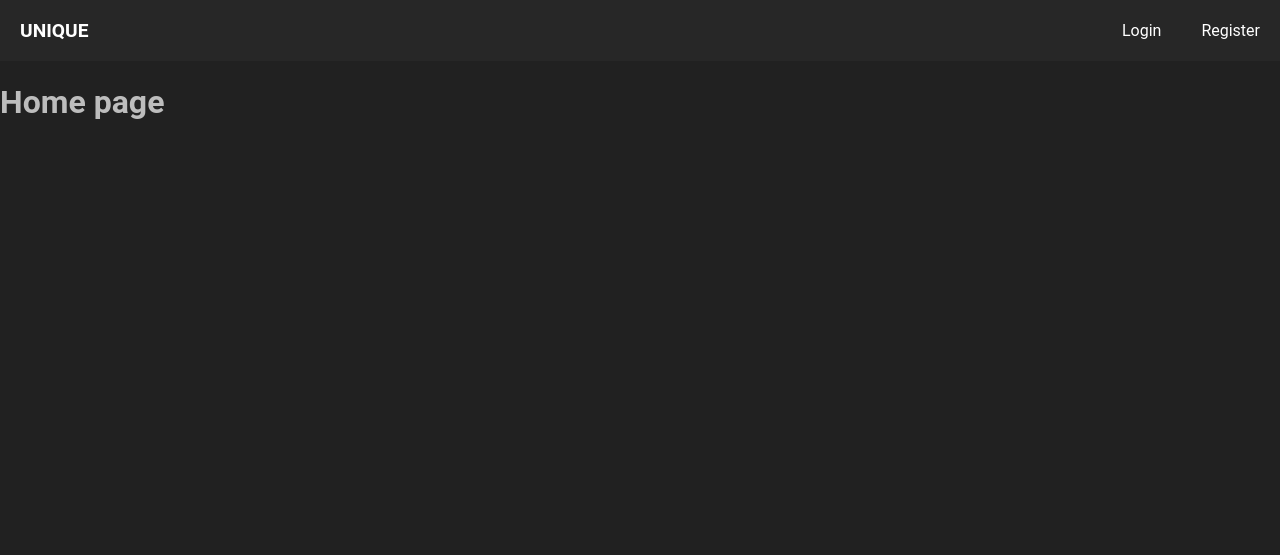
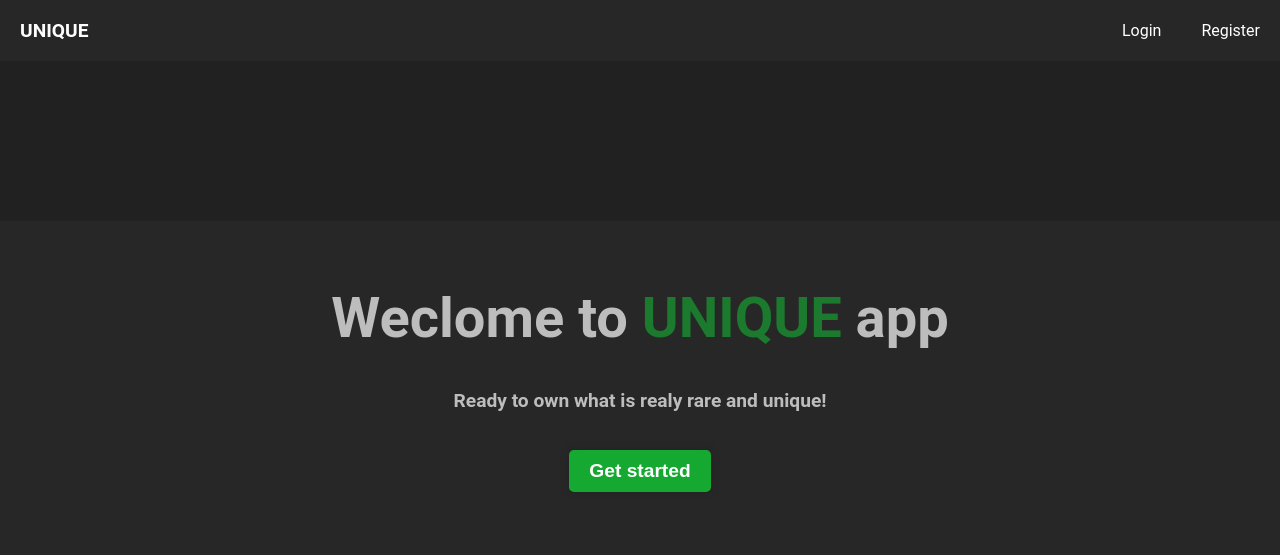
Before and after one commit to mototi/unique, a Flask app: page / in a window 1280 px wide. Shown: the top 555 px of the page. Run offline with Flask 3, Linux system fonts and the light colour scheme; some libraries are stand-ins or nearby versions.

Commit message:
complete homepage

```diff
--- a/unique_app/market/__init__.py
+++ b/unique_app/market/__init__.py
@@ -10,6 +10,7 @@ app.config['SECRET_KEY'] = '39960418812650df760f359a'
 db = SQLAlchemy(app)
 bcrypt = Bcrypt(app)
 login_manager = LoginManager(app)
+login_manager.login_view = 'login_page'
 
 if __name__ == '__main__':
     db.create_all()
--- a/unique_app/market/routes.py
+++ b/unique_app/market/routes.py
@@ -1,10 +1,9 @@
-from curses import flash
 from flask import request
 from market import app , db
 from flask import render_template , redirect , url_for
 from market.models import Item , User
 from market.forms import RegisterForm , LoginForm
-from flask_login import login_user , logout_user
+from flask_login import login_user , logout_user , login_required
 
 
 
@@ -15,6 +14,7 @@ def home_page():
     return render_template('home.html')
 
 @app.route('/market')
+@login_required
 def market_page():
     items =  Item.query.all()
     return render_template('market.html' , items=items)
@@ -31,6 +31,7 @@ def register_page():
                                   password=form.password1.data)
             db.session.add(user_to_create)
             db.session.commit()
+            login_user(user_to_create)
             return redirect(url_for('market_page'))
         if form.errors != {}:
             for err_msg in form.errors:
@@ -67,5 +68,4 @@ def login_page():
 @app.route('/logout')
 def logout_page():
     logout_user()
-    flash('You have been logged out!' , category='info')
     return redirect(url_for('home_page'))
--- a/unique_app/market/static/home.css
+++ b/unique_app/market/static/home.css
@@ -73,3 +73,48 @@ body{
     color: #fffb00;
     cursor: pointer;
 }
+
+.get_started{
+    background-color: #272727;
+    padding: 4em;
+    text-align: center;
+    margin-top: 10em;
+}
+
+.h-header{
+    margin-top: 0;
+    font-size: 3.5rem;
+}
+
+.app-name{
+    color: #16a931a5;
+}
+
+.app-name:hover{
+    color: #16a931;
+}
+
+#gt_st_btn{
+    outline: none;
+    border: none;
+    box-shadow: 0 0 10px rgba(0, 0, 0, 0.147);
+    background-color: #16a931;
+    color: #fff;
+    padding: 10px 20px;
+    border-radius: 5px;
+    font-size: 1.2rem;
+    font-weight: 600;
+    text-decoration: none;
+    margin-top: 1em;
+}
+
+#gt_st_btn:hover{
+    background-color: #2b5d9e;
+    cursor: pointer;
+}
+
+#wlc_message{
+    font-size: 1.2rem;
+    font-weight: 600;
+    margin-top: 1em;
+}
--- /dev/null
+++ b/unique_app/market/static/home.js
@@ -0,0 +1,6 @@
+const get_button = document.getElementById('gt_st_btn');
+
+
+get_button.addEventListener('click', () => {
+    window.location.href = '/market';
+});
--- a/unique_app/market/templates/home.html
+++ b/unique_app/market/templates/home.html
@@ -5,5 +5,10 @@
 {% endblock %}
 
 {% block content %}
-    <h1> Home page</h1>
+    <div class="get_started">
+        <h1 class="h-header">Weclome to <span class="app-name">UNIQUE</span> app</h1>
+        <p id="wlc_message">Ready to own what is realy rare and unique!</p>
+        <button id="gt_st_btn">Get started</button>
+    </div>
+    <script src="../static/home.js"></script>
 {% endblock %}
```
Also changed, not shown: unique_app/instance/store.db, 1 other file.
